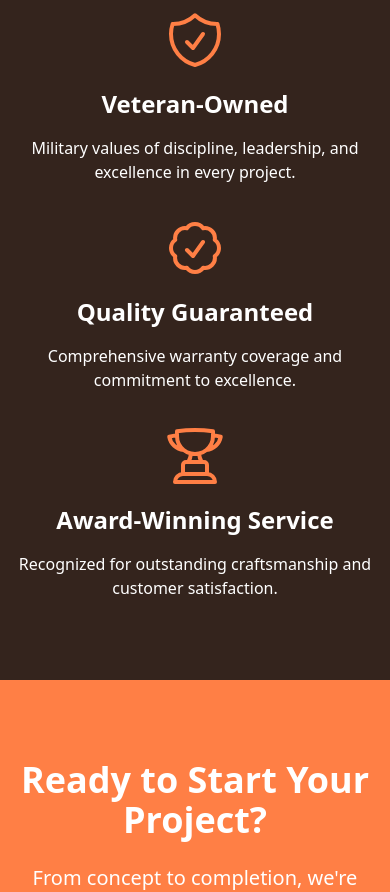
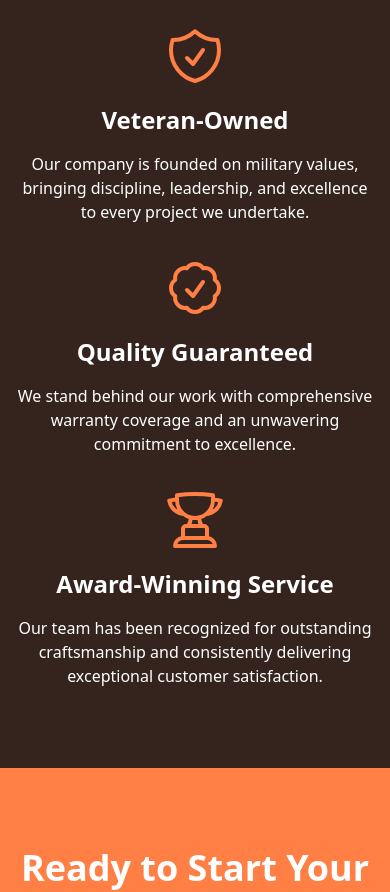
Before and after one commit to tjcandesign/dc-veteran-building, a React (Vite) app: page / in a window 390 px wide. Shown: the part 2540-3432 px from the top of the page. Built offline with nearby package versions, Linux system fonts and the light colour scheme.

Commit message:
Update header height, logo size, and company-focused language

```diff
--- a/src/components/Navbar.jsx
+++ b/src/components/Navbar.jsx
@@ -28,16 +28,16 @@ export default function Navbar() {
   };
   return (
     <>
-      <div className="h-20" /> {/* Spacer for fixed navbar */}
+      <div className="h-24" /> {/* Spacer for fixed navbar */}
       <Disclosure as="nav" className={`fixed w-full top-0 z-50 transition-all duration-300 ${isScrolled ? 'bg-[#1a1310]/95 shadow-lg backdrop-blur-sm' : 'bg-[#1a1310]'} text-white border-b border-white/10`}>
       {({ open }) => (
         <>
           <div className="w-full px-4 xl:px-24 mx-auto">
-            <div className="relative flex h-20 items-center justify-between">
+            <div className="relative flex h-24 items-center justify-between">
               <div className="flex items-center">
                 <Link to="/" className="flex items-center group">
                   <img
-                    className="h-12 w-auto transition-transform duration-300 group-hover:scale-105"
+                    className="h-16 w-auto transition-transform duration-300 group-hover:scale-105"
                     src="./images/VBS Logo Horizontal White.svg"
                     alt="VBS Logo"
                   />
@@ -45,7 +45,7 @@ export default function Navbar() {
               </div>
 
               {/* Desktop navigation */}
-              <div className="hidden md:flex md:items-center md:space-x-6">
+              <div className="hidden md:flex md:items-center md:space-x-6 ml-auto">
                 {navigation.map((item) => (
                   <Link
                     key={item.name}
--- a/src/pages/Home.jsx
+++ b/src/pages/Home.jsx
@@ -133,17 +133,17 @@ function Home() {
             <div>
               <ShieldCheckIcon className="h-16 w-16 text-primary mx-auto mb-4" />
               <h3 className="text-2xl font-bold mb-4">Veteran-Owned</h3>
-              <p>Military values of discipline, leadership, and excellence in every project.</p>
+              <p>Our company is founded on military values, bringing discipline, leadership, and excellence to every project we undertake.</p>
             </div>
             <div>
               <CheckBadgeIcon className="h-16 w-16 text-primary mx-auto mb-4" />
               <h3 className="text-2xl font-bold mb-4">Quality Guaranteed</h3>
-              <p>Comprehensive warranty coverage and commitment to excellence.</p>
+              <p>We stand behind our work with comprehensive warranty coverage and an unwavering commitment to excellence.</p>
             </div>
             <div>
               <TrophyIcon className="h-16 w-16 text-primary mx-auto mb-4" />
               <h3 className="text-2xl font-bold mb-4">Award-Winning Service</h3>
-              <p>Recognized for outstanding craftsmanship and customer satisfaction.</p>
+              <p>Our team has been recognized for outstanding craftsmanship and consistently delivering exceptional customer satisfaction.</p>
             </div>
           </div>
         </div>
```
